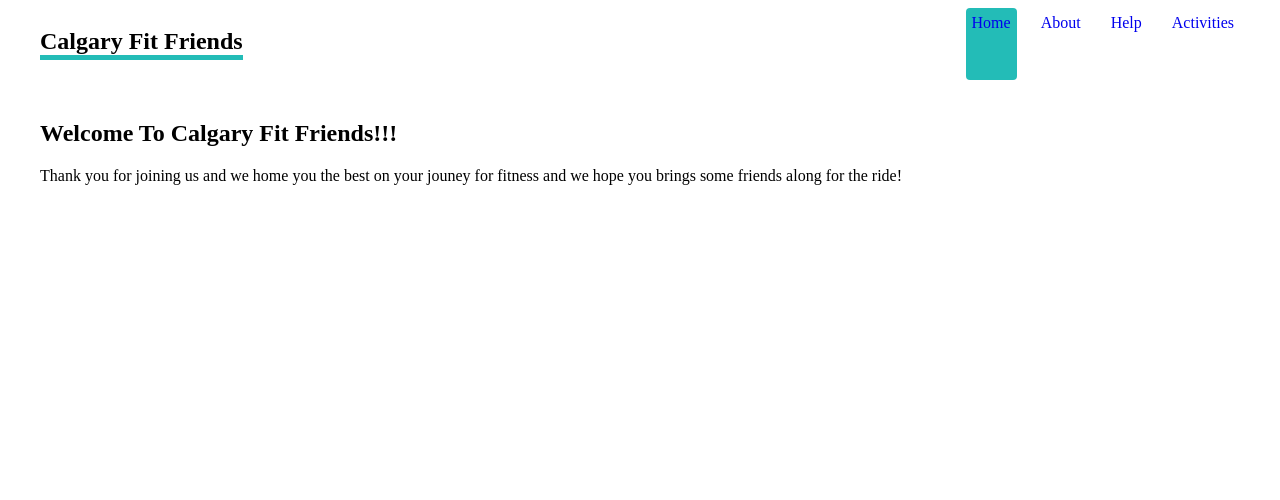
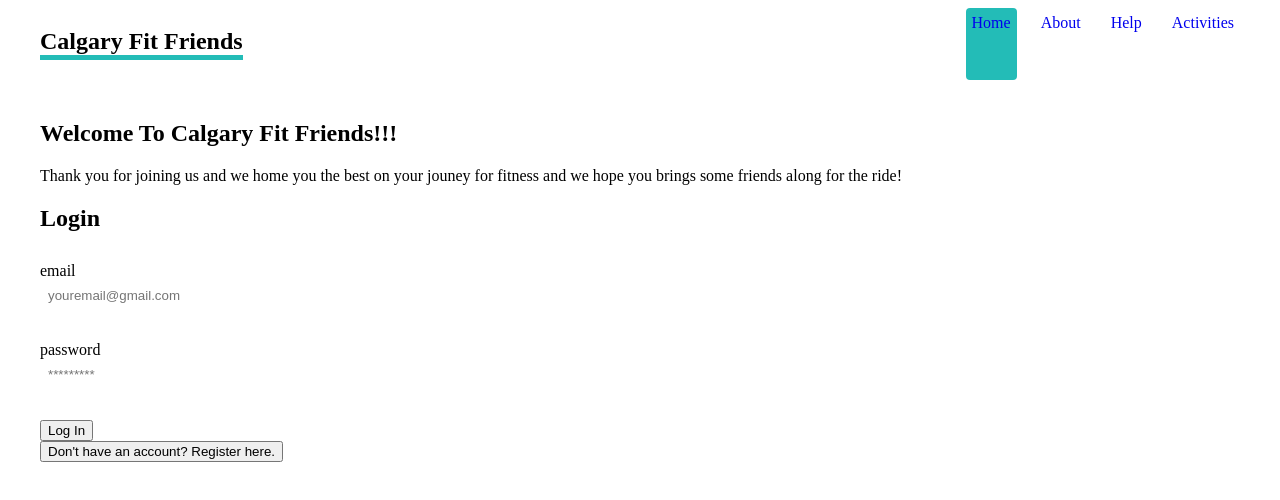
Before and after one commit to kwoodman1970/InceptionU-Project2, a React (Vite) app in the folder frontend/: page / in a window 1280 px wide. Shown: the top 500 px of the page. Built offline with nearby package versions, Linux system fonts and the light colour scheme.

Commit message:
added rudimentary login and resister on homepage

```diff
--- a/frontend/src/Pages/Home.jsx
+++ b/frontend/src/Pages/Home.jsx
@@ -1,4 +1,13 @@
+import React, { useState } from "react";
+import { Login } from "../components/Login";
+import { Register } from "../components/Register";
+
 export default function Home() {
+  const [currentForm, setCurrentForm] = useState("login");
+
+  const toggleForm = (formName) => {
+    setCurrentForm(formName);
+  };
   return (
     <div className="home">
       <h2>Welcome To Calgary Fit Friends!!!</h2>
@@ -6,6 +15,11 @@ export default function Home() {
         Thank you for joining us and we home you the best on your jouney for
         fitness and we hope you brings some friends along for the ride!
       </p>
+      {currentForm === "login" ? (
+        <Login onFormSwitch={toggleForm} />
+      ) : (
+        <Register onFormSwitch={toggleForm} />
+      )}
     </div>
   );
 }
--- /dev/null
+++ b/frontend/src/components/Login.jsx
@@ -0,0 +1,43 @@
+import React, { useState } from "react";
+
+export const Login = (props) => {
+  const [email, setEmail] = useState("");
+  const [pass, setPass] = useState("");
+
+  const handleSubmit = (e) => {
+    e.preventDefault();
+    console.log(email);
+  };
+  return (
+    <div className="auth-form-container">
+      <h2>Login</h2>
+      <form className="login-form" onSubmit={handleSubmit}>
+        <label htmlFor="email">email</label>
+        <input
+          value={email}
+          onChange={(e) => setEmail(e.target.value)}
+          type="email"
+          placeholder="youremail@gmail.com"
+          id="email"
+          name="email"
+        />
+        <label htmlFor="password">password</label>
+        <input
+          value={pass}
+          onChange={(e) => setPass(e.target.value)}
+          type="password"
+          placeholder="*********"
+          id="password"
+          name="password"
+        />
+        <button type="submit">Log In</button>
+      </form>
+      <button
+        className="link-btn"
+        onClick={() => props.onFormSwitch("register")}
+      >
+        Don't have an account? Register here.
+      </button>
+    </div>
+  );
+};
--- /dev/null
+++ b/frontend/src/components/Register.jsx
@@ -0,0 +1,50 @@
+import React from "react";
+import { useState } from "react";
+
+export const Register = (props) => {
+  const [email, setEmail] = useState("");
+  const [pass, setPass] = useState("");
+  const [name, setName] = useState("");
+
+  const handleSubmit = (e) => {
+    e.preventDefault();
+    console.log(email);
+  };
+  return (
+    <div className="auth-form-container">
+      <h2>Register</h2>
+      <form className="register-form" onSubmit={handleSubmit}>
+        <label htmlFor="name">Full name</label>
+        <input
+          value={name}
+          onChange={(e) => setName(e.target.value)}
+          name="name"
+          id="name"
+          placeholder="full name"
+        />
+        <label htmlFor="email">email</label>
+        <input
+          value={email}
+          onChange={(e) => setEmail(e.target.value)}
+          type="email"
+          placeholder="youremail@gmail.com"
+          id="email"
+          name="email"
+        />
+        <label htmlFor="password">password</label>
+        <input
+          value={pass}
+          onChange={(e) => setPass(e.target.value)}
+          type="password"
+          placeholder="*********"
+          id="password"
+          name="password"
+        />
+        <button type="submit">Log In</button>
+      </form>
+      <button className="link-btn" onClick={() => props.onFormSwitch("login")}>
+        Already have an account? Log in here.
+      </button>
+    </div>
+  );
+};
```
Also changed, not shown: frontend/vite.config.js (+4 -4 lines).
